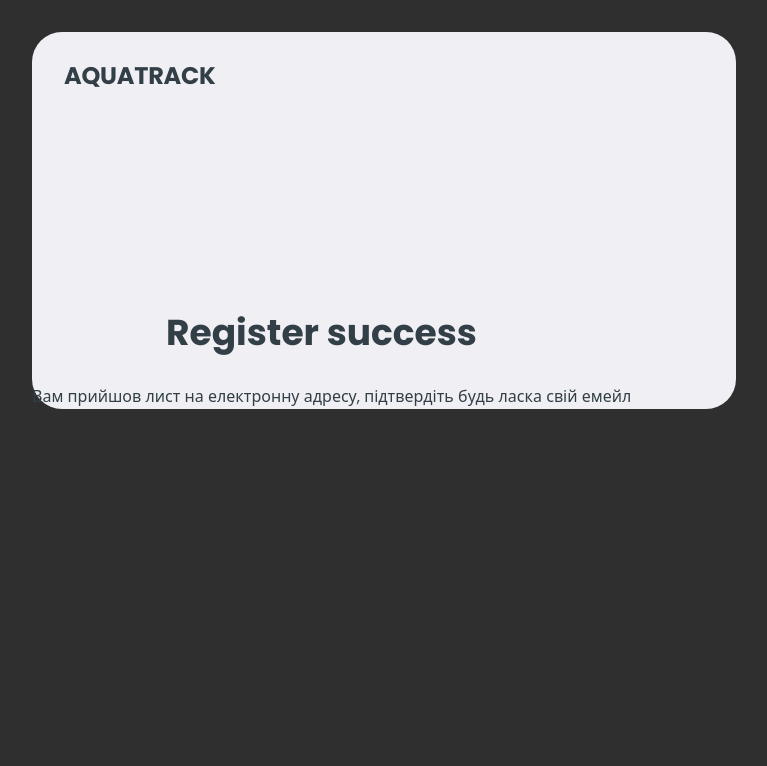
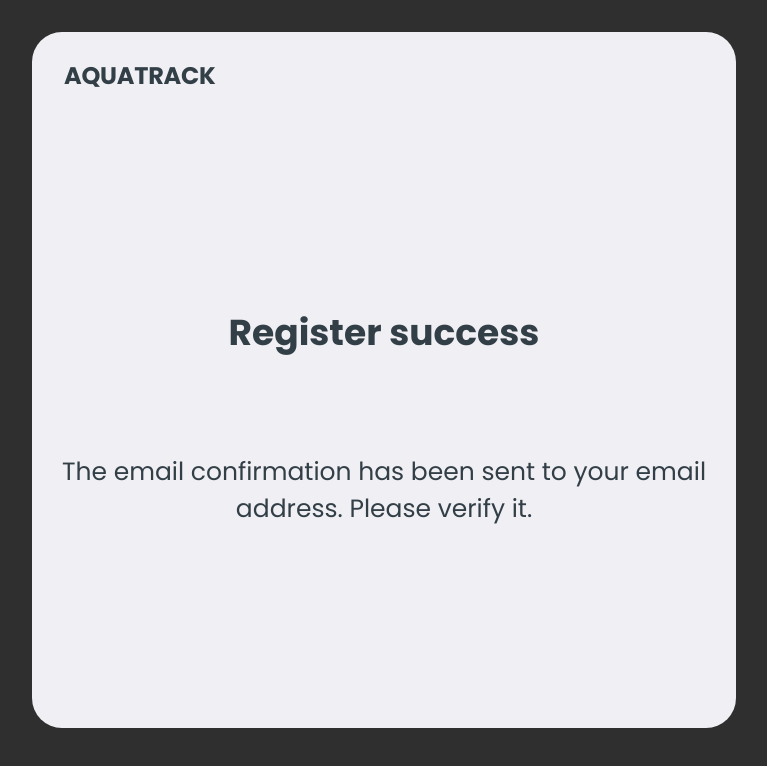
Before and after one commit to SvitlanaHu/water-intake-control-frontend, a React (Vite) app: page /confirm-email in a window 1280 px wide. Shown: the top 766 px of the page, without its empty margins (256-1023 px from the left). Built offline with nearby package versions, Linux system fonts and the light colour scheme; no server answers.

Commit message:
css confirm

```diff
--- a/src/pages/AuthPages/AuthPages.module.css
+++ b/src/pages/AuthPages/AuthPages.module.css
@@ -19,6 +19,7 @@
     display: flex;
     gap: 32px;
     position: relative;
+    height: 736px;
   }
 }
 
@@ -71,6 +72,7 @@
 
 .titleWrap {
   margin-bottom: 32px;
+  text-align: center;
 }
 @media screen and (min-width: 768px) {
   .titleWrap {
@@ -84,6 +86,32 @@
     margin-right: 118px;
   }
 }
+
+.textWrap {
+  text-align: center;
+  font-size: 20px;
+  margin-top: 50px;
+  padding-left: 10px;
+  padding-right: 10px;
+  padding-bottom: 32px;
+}
+@media screen and (min-width: 768px) {
+  .textWrap {
+    font-size: 25px;
+    padding-left: 20px;
+    padding-right: 20px;
+    margin-top: 100px;
+    padding-bottom: 200px;
+  }
+}
+@media screen and (min-width: 1440px) {
+  .textWrap {
+    margin-top: 200px;
+    margin-left: 30px;
+    margin-right: 30px;
+  }
+}
+
 .wrapWaterSection {
   display: none;
 }
--- a/src/pages/AuthPages/ConfirmEmailPage.jsx
+++ b/src/pages/AuthPages/ConfirmEmailPage.jsx
@@ -1,3 +1,4 @@
+import AdvantagesSection from '../../components/AdvantagesSection/AdvantagesSection';
 import DocumentTitle from '../../components/DocumentTitle/DocumentTitle';
 import Logo from '../../components/Logo/Logo';
 import styles from '../AuthPages/AuthPages.module.css';
@@ -13,8 +14,11 @@ export default function ConfirmEmailPage() {
           <DocumentTitle>Register success</DocumentTitle>
         </div>
         <div className={styles.textWrap}>
-          Вам прийшов лист на електронну адресу, підтвердіть будь ласка свій
-          емейл
+          The email confirmation has been sent to your email address. Please
+          verify it.
+        </div>
+        <div className={styles.wrapWaterSection}>
+          <AdvantagesSection />
         </div>
       </div>
     </div>
```
